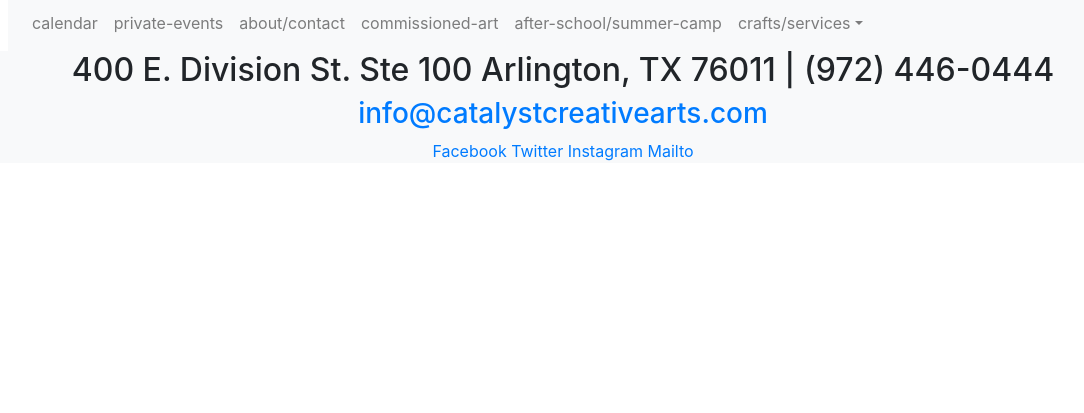
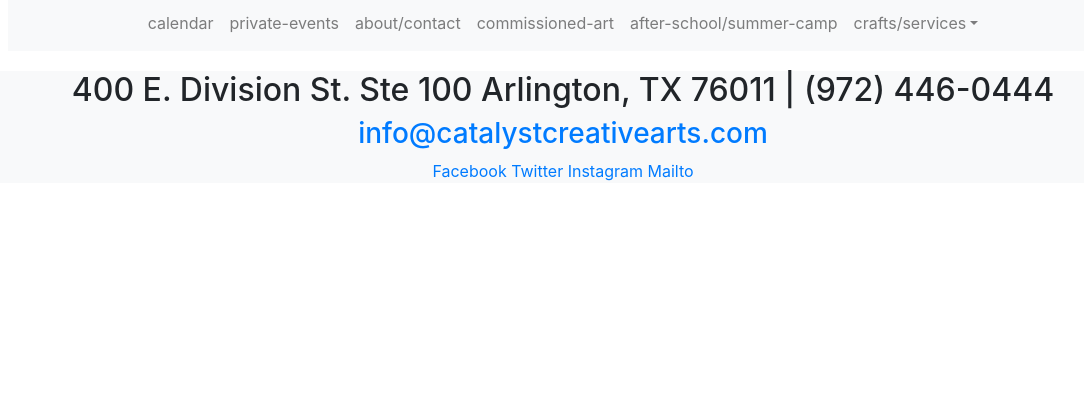
Before and after one commit to mmarum/cca, a Python web app: template templates/list-events.html in a window 1280 px wide. Shown: the part 387-800 px from the top of the page, without its empty margins (77-1161 px from the left). Run offline with Jinja, Linux system fonts and the light colour scheme; the template is opened without the code that fills it, so the values that code supplies are empty; some libraries are stand-ins or nearby versions.

Commit message:
minor styles improvements

```diff
--- a/app.py
+++ b/app.py
@@ -342,7 +342,7 @@ def app(environ, start_response):
             open(f"../www/img/orig/{img_name}", 'wb').write(image_contents)
 
             # Now create a thumbnail of the original
-            size = 300, 300
+            size = 350, 350
             image = Image.open(f"../www/img/orig/{img_name}")
             image.thumbnail(size)
             image.save(f"../www/img/small/{img_name}", 'JPEG')
--- a/templates/base-site.html
+++ b/templates/base-site.html
@@ -16,14 +16,13 @@
 {% block html_head %}{% endblock %}
 
 <style>
+.top-buffer { margin-top: 20px; }
+table { width: 100%; }
 td {
   border-bottom: 1px solid LightGray;
   border-right: 1px solid LightGray;
   padding: 5px;
   padding: 5px;
-}
-table {
-  width: 100%;
 }
 </style>
 
@@ -37,10 +36,10 @@ table {
 <div class="container">
 
 <div class="topnav text-center">
-  <p><img src="/img/logo.png" class="logo"/></p>
+  <p><img src="/img/logo.png" class="img-fluid"/></p>
 
-<nav class="navbar navbar-expand-sm bg-light navbar-light">
-  <ul class="navbar-nav">
+<nav class="navbar navbar-expand-sm bg-light navbar-light d-flex">
+  <ul class="navbar-nav list-inline mx-auto justify-content-center">
   {% for i in ["calendar", "private-events", "about/contact", "commissioned-art", "after-school/summer-camp"] %}
     <li class="nav-item"><a class="nav-link" href="/app/{{ i|replace('/', '-')|lower }}">{{ i }}</a></li>
   {% endfor%}
@@ -61,7 +60,7 @@ table {
 
 </div><!-- close container -->
 
-<div id="footer" class="text-center bg-light">
+<div id="footer" class="text-center bg-light top-buffer">
 {% block footer %}
 <h2>400 E. Division St. Ste 100 Arlington, TX 76011 | (972) 446-0444</h2>
 <h3><a href="mailto:INFO@CATALYSTCREATIVEARTS.COM">info@catalystcreativearts.com</a></h3>
--- a/templates/gallery-slideshow.html
+++ b/templates/gallery-slideshow.html
@@ -4,14 +4,12 @@
 {% block html_head %}
 <style>
 /* specific css */
-.gallery_image {
-  max-width: 220px;
-}
+.gallery_image { max-width: 220px; }
 </style>
 {% endblock %}
 
 {% block content %}
-<center>{{ gallery.name }}</center>
+<h1 class="text-center">{{ gallery.name }}</h1>
 <p>{{ gallery.comment }}</p>
 <center>
 {% for i in images %}
--- a/templates/list-events.html
+++ b/templates/list-events.html
@@ -4,19 +4,20 @@
 {% block html_head %}
 <style>
 /* specific css */
+.event_image { width: 100%; }
 </style>
 {% endblock %}
 
 {% block content %}
 
 {% for event in events %}
-  <div class="row">
-    <div class="col">
+  <div class="row top-buffer">
+    <div class="col-sm-4">
       <a href="/app/book/event?eid={{ event.eid }}" class="event_link">
         <img alt="{{ event.image }}" src="/img/small/{{ event.image }}" class="event_image"/>
       </a>
     </div>
-    <div class="col">
+    <div class="col-sm-8">
       <span class="date">{{ event.edatetime.strftime('%a %b %d at %I:%M %p')|replace(' 0', ' ') }}</span>
       {{ event.duration }} hrs
       <a href="/app/book/event?eid={{ event.eid }}" class="event_link">
```
